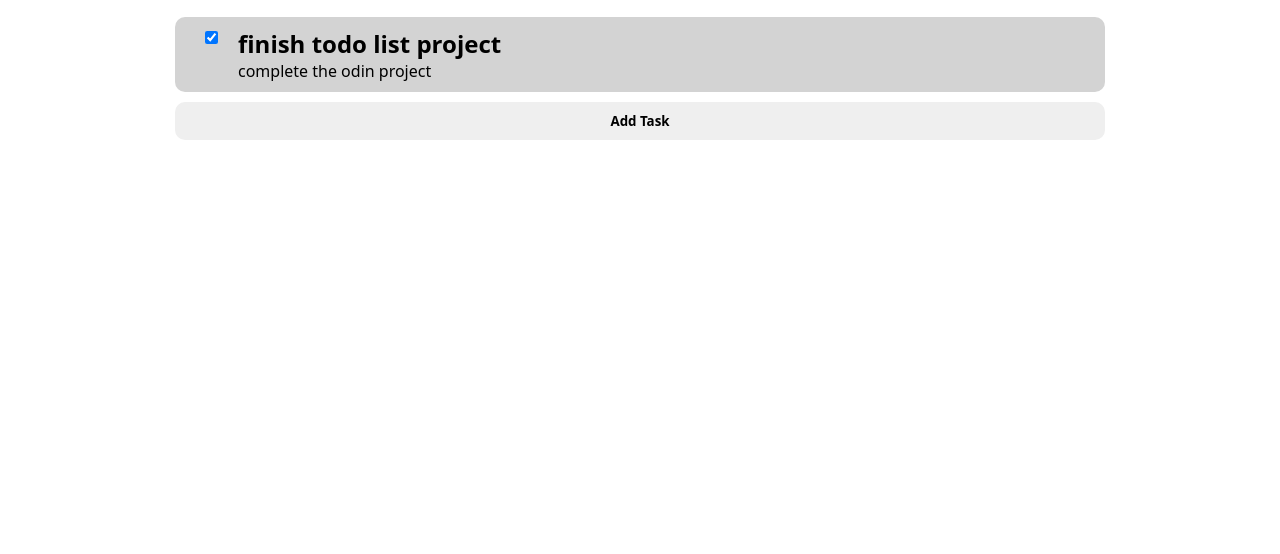
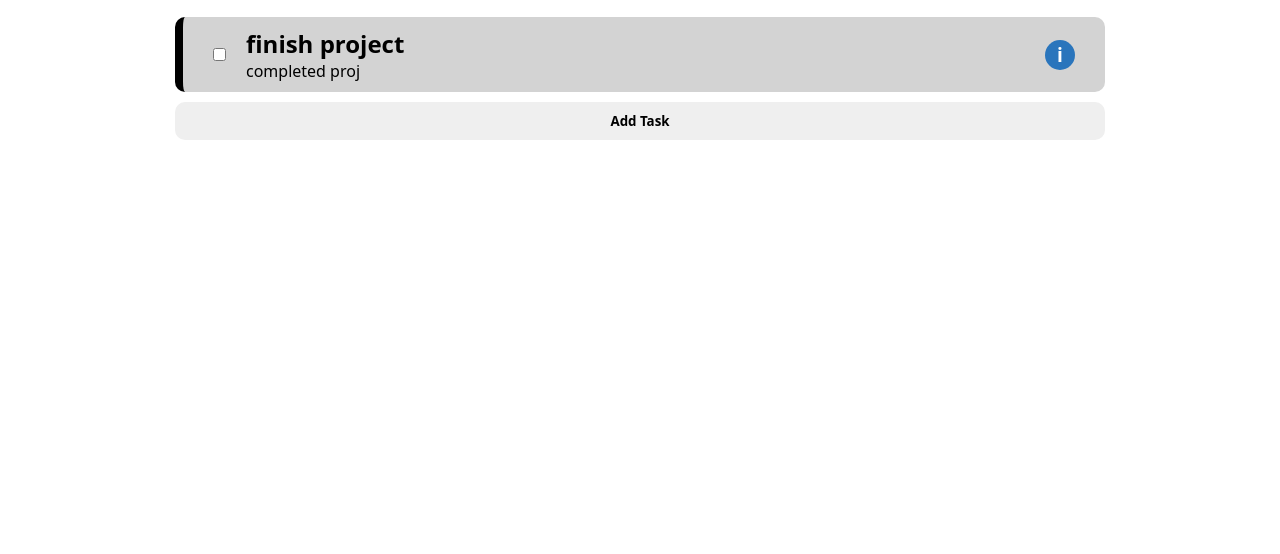
Before and after one commit to moibra05/to-do-list, a website built with webpack: page src/template.html in a window 1280 px wide. Shown: the part 246-800 px from the top of the page. Built offline with nearby package versions, Linux system fonts and the light colour scheme.

Commit message:
Created task info button design

```diff
--- a/src/dialogHandler.js
+++ b/src/dialogHandler.js
@@ -3,9 +3,7 @@ import { DOMModule } from "./domModule";
 export const dialogHandler = (function (){
 
   function initEventHandlers(name, submitFunction = null) {
-    console.log(name);
     const dialog = DOMModule.querySelector(`#${name}`);
-    console.log(dialog);
 
     // Creates event handler to open dialog when the appropiate button is clicked
     const newTaskButton = DOMModule.querySelector(`#show-${name}`);
--- a/src/index.js
+++ b/src/index.js
@@ -2,3 +2,7 @@ import "./styles.css"
 import { toDoHandler } from "./manageToDo"
 import { mainPage } from "./homepage"
 import { toDoSections } from "./toDoSections"
+
+
+
+toDoHandler.appendToDoNode(toDoHandler.toDo("finish project", "completed proj", "2024-01-01", "High"))
--- a/src/manageToDo.js
+++ b/src/manageToDo.js
@@ -30,20 +30,32 @@ const toDoHandler = (function () {
     const toDoTextContainer = DOMModule.createNode("div");
     const toDoTitle = DOMModule.createNode("h2");
     const toDoDescription = DOMModule.createNode("p");
+    const infoButton = DOMModule.createNode("button");
 
     DOMModule.setAttribute(toDoCheckbox, "type", "checkbox");
     DOMModule.toggleClass(toDoNode, "to-do");
+    DOMModule.toggleClass(infoButton, "task-info-button");
 
     DOMModule.updateTextContent(toDoTitle, toDoInstance.title);
     DOMModule.updateTextContent(toDoDescription, toDoInstance.description);
+    DOMModule.updateTextContent(infoButton, "i");
 
     DOMModule.appendChild(toDoTextContainer, toDoTitle);
     DOMModule.appendChild(toDoTextContainer, toDoDescription);
 
     DOMModule.appendChild(toDoNode, toDoCheckbox);
     DOMModule.appendChild(toDoNode, toDoTextContainer);
+    DOMModule.appendChild(toDoNode, infoButton);
+
+    createToDoInfoDialog();
 
     return toDoNode;
+  }
+
+  function createToDoInfoDialog() {
+    const taskInfoDialog = DOMModule.createNode("dialog");
+
+    dialogHandler.initEventHandlers()
   }
 
   function appendToDoNode(toDoInstance) {
--- a/src/styles.css
+++ b/src/styles.css
@@ -35,6 +35,8 @@ header {
   margin-bottom: 10px;
 }
 
+
+/* To-Do Styles */
 .to-do {
   display: flex;
   gap: 20px;
@@ -42,6 +44,23 @@ header {
   margin: 10px 0px;
   background-color: var(--primary-colour);
   border-radius: 10px;
+  border-left: 8px solid;
+}
+.task-info-button {
+  border-radius: 50%;
+  border: none;
+  font-size: 1.2rem;
+  padding: 0;
+  font-weight: bolder;
+  width: 30px;
+  height: 30px;
+  color: white;
+  background-color: #2a75bc;
+  margin: auto 0 auto auto;
+  transition: 80ms;
+}
+.task-info-button:hover {
+  outline: 2.5px solid white;
 }
 
 .all-to-dos {
--- a/src/template.html
+++ b/src/template.html
@@ -59,18 +59,7 @@
       <h2 id="todo-section-title">All tasks</h2>
       <h1 class="welcome-text">Welcome back...</h1>
       <h3 class="date"></h3>
-      <ul class="all-to-dos">
-        <li class="to-do">
-          <label class="container">
-            <input type="checkbox" checked="checked" />
-            <span class="checkmark"></span>
-          </label>
-          <div>
-            <h2>finish todo list project</h2>
-            <p>complete the odin project</p>
-          </div>
-        </li>
-      </ul>
+      <ul class="all-to-dos"></ul>
       <dialog id="new-task-form">
         <form method="dialog" id="new-task-form-data">
           <div class="task-form-header">
```
